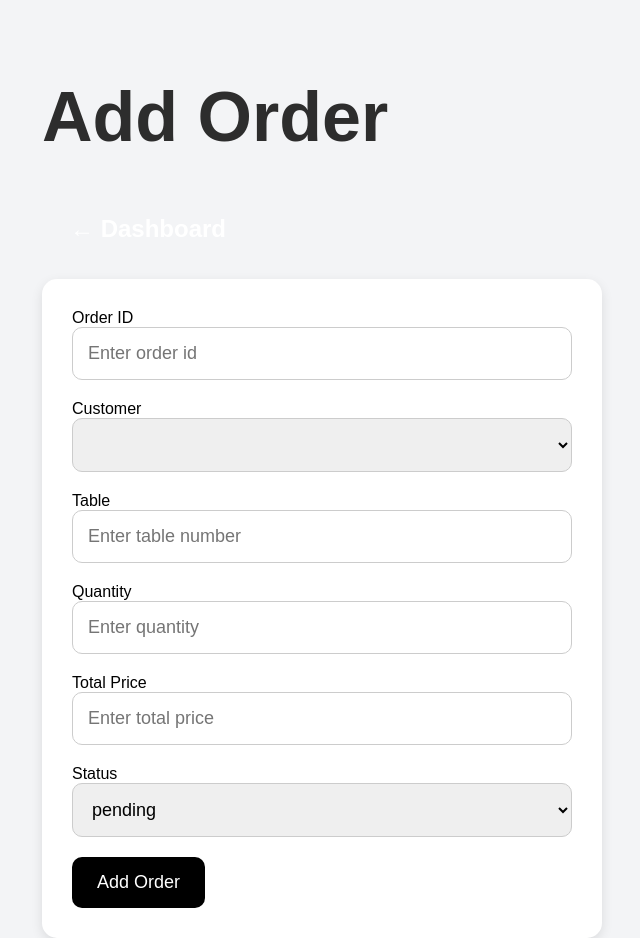
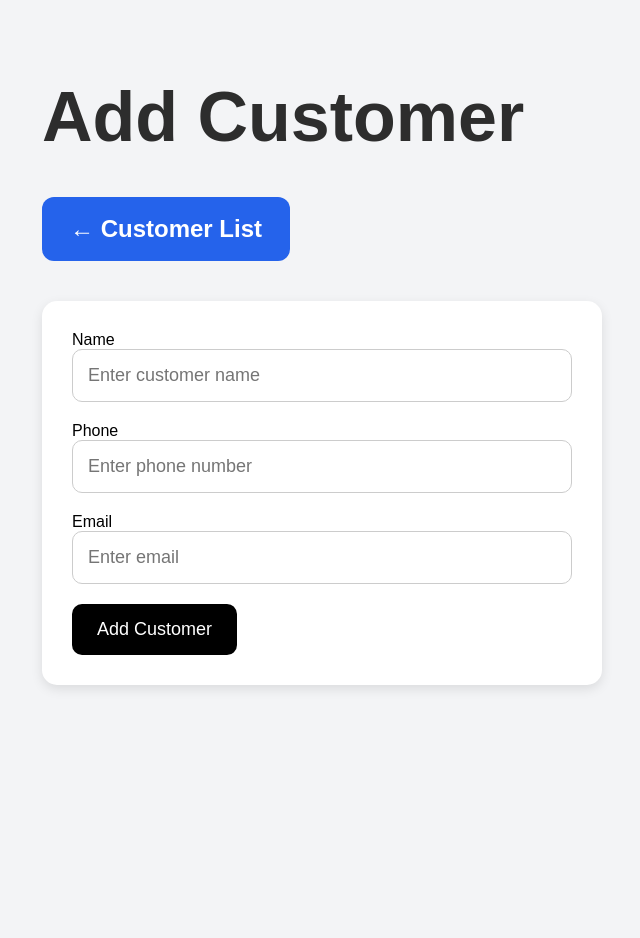
Before and after one commit to Tun30beep/Tun30beep-CS104_Tun, a Flask app: page /add_customer in a window 1280 px wide. Shown: the whole page, without its empty margins (22-662 px from the left). After the commit the page ends 689 px from the top, so only its background shows below. Run offline with Flask 3, Linux system fonts and the light colour scheme; lists and menus that the app fills with data are empty.

Commit message:
Update add_customer.html

```diff
--- a/templates/add_customer.html
+++ b/templates/add_customer.html
@@ -1,109 +1,67 @@
 <!DOCTYPE html>
-<html>
-
+<html lang="en">
 <head>
 
-    <title>Add Order</title>
+    <meta charset="UTF-8">
 
-    <link
-        rel="stylesheet"
-        href="{{ url_for('static', filename='style.css') }}"
-    >
+    <meta name="viewport" content="width=device-width, initial-scale=1.0">
+
+    <title>Add Customer</title>
+
+    <link rel="stylesheet"
+    href="{{ url_for('static', filename='style.css') }}">
 
 </head>
 
 <body>
 
-<div class="container">
+    <div class="container">
 
-    <h1>Add Order</h1>
+        <h1>Add Customer</h1>
 
-    <!-- BACK BUTTON -->
-    <a class="btn home-btn" href="/">
-        ← Dashboard
-    </a>
+        <div class="button-group">
 
-    <br><br>
+            <a href="/customers" class="btn btn-blue">
+                ← Customer List
+            </a>
 
-    <form method="POST">
+        </div>
 
-        <!-- ORDER ID -->
-        <label>Order ID</label>
+        <form method="POST">
 
-        <input
-            type="number"
-            name="order_id"
-            placeholder="Enter order id"
-            required
-        >
+            <label>Name</label>
 
-        <!-- CUSTOMER -->
-        <label>Customer</label>
+            <input type="text"
+            name="name"
+            placeholder="Enter customer name"
+            required>
 
-        <select name="customer_id" required>
 
-            {% for customer in customers %}
+            <label>Phone</label>
 
-            <option value="{{ customer.customer_id }}">
-                {{ customer.name }}
-            </option>
+            <input type="text"
+            name="phone"
+            placeholder="Enter phone number"
+            required>
 
-            {% endfor %}
 
-        </select>
+            <label>Email</label>
 
-        <!-- TABLE -->
-        <label>Table</label>
+            <input type="email"
+            name="email"
+            placeholder="Enter email"
+            required>
 
-        <input
-            type="text"
-            name="table_id"
-            placeholder="Enter table number"
-            required
-        >
 
-        <!-- QUANTITY -->
-        <label>Quantity</label>
+            <button type="submit">
 
-        <input
-            type="number"
-            name="quantity"
-            placeholder="Enter quantity"
-            required
-        >
+                Add Customer
 
-        <!-- TOTAL PRICE -->
-        <label>Total Price</label>
+            </button>
 
-        <input
-            type="number"
-            name="total_price"
-            placeholder="Enter total price"
-            required
-        >
+        </form>
 
-        <!-- STATUS -->
-        <label>Status</label>
-
-        <select name="status">
-
-            <option value="pending">
-                pending
-            </option>
-
-            <option value="paid">
-                paid
-            </option>
-
-        </select>
-
-        <button type="submit">
-            Add Order
-        </button>
-
-    </form>
-
-</div>
+    </div>
 
 </body>
 </html>
```
